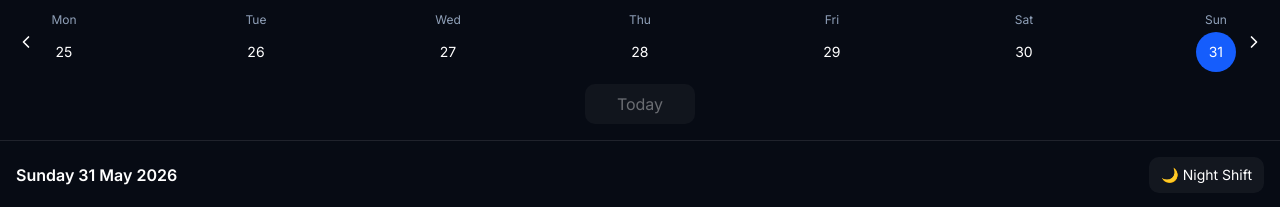
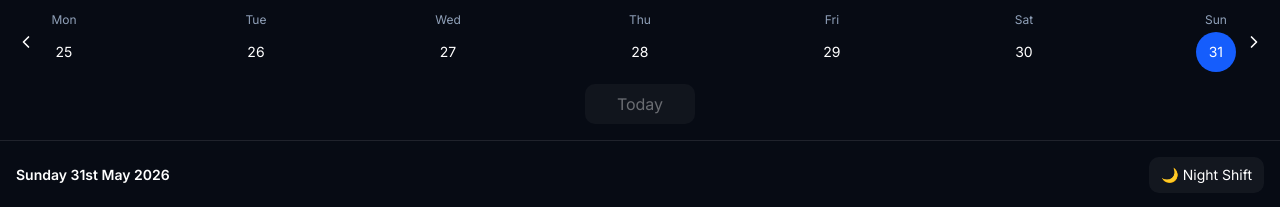
Before and after one commit to usmaan275/hospital-calendar, a Next.js app: page / in a window 1280 px wide. Shown: the top 207 px of the page. Built offline with nearby package versions, Linux system fonts and the light colour scheme; no server answers; the database is empty.

Commit message:
updated date display

```diff
--- a/components/DayView.tsx
+++ b/components/DayView.tsx
@@ -126,8 +126,8 @@ export default function DayView({ selectedDay, onOpenForm, onVisitsLoaded }: Pro
     <div className="p-4">
       {/* HEADER */}
       <div className="mb-4 flex items-center justify-between">
-        <h2 className="text-base font-semibold">
-          {format(selectedDay, "EEEE d MMMM yyyy")}
+        <h2 className="text-sm font-semibold">
+          {format(selectedDay, "EEEE do MMMM yyyy")}
         </h2>
         <button
           onClick={() => {
```
